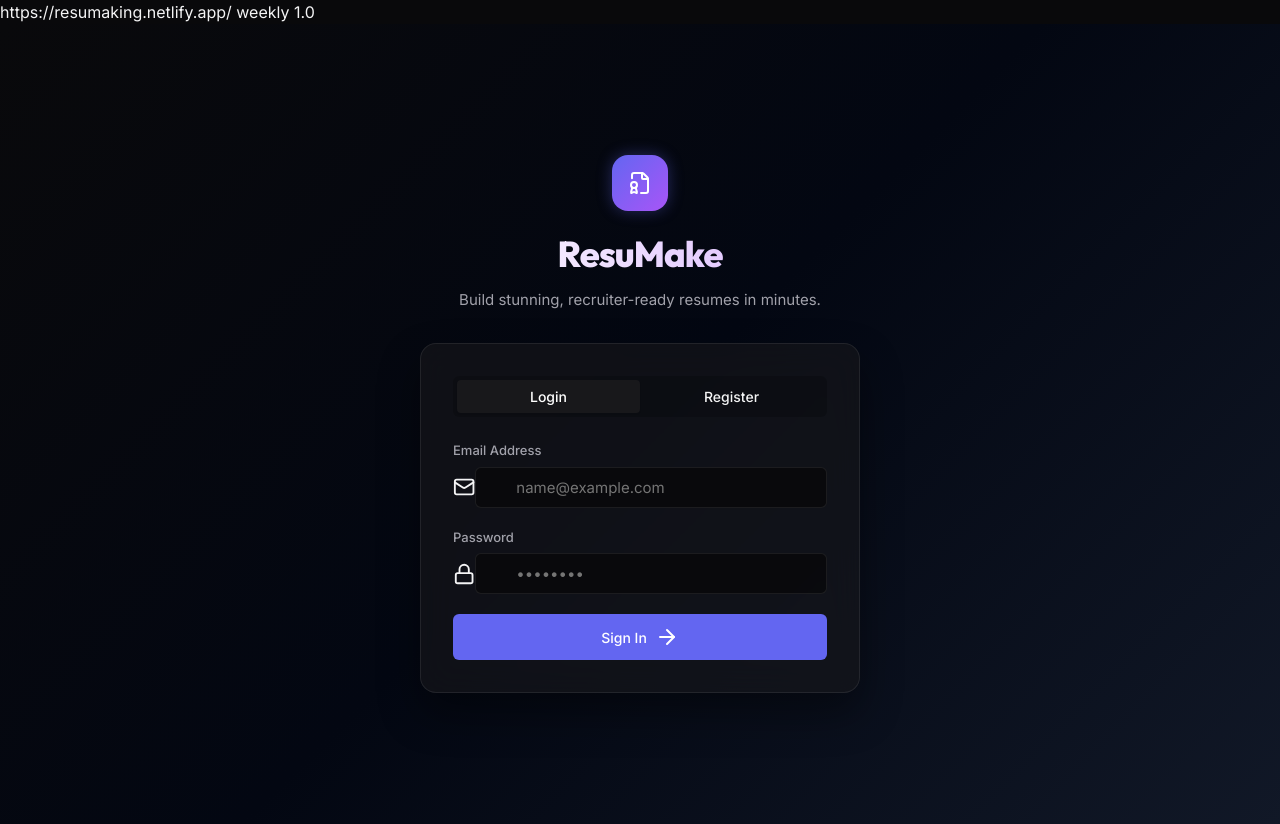
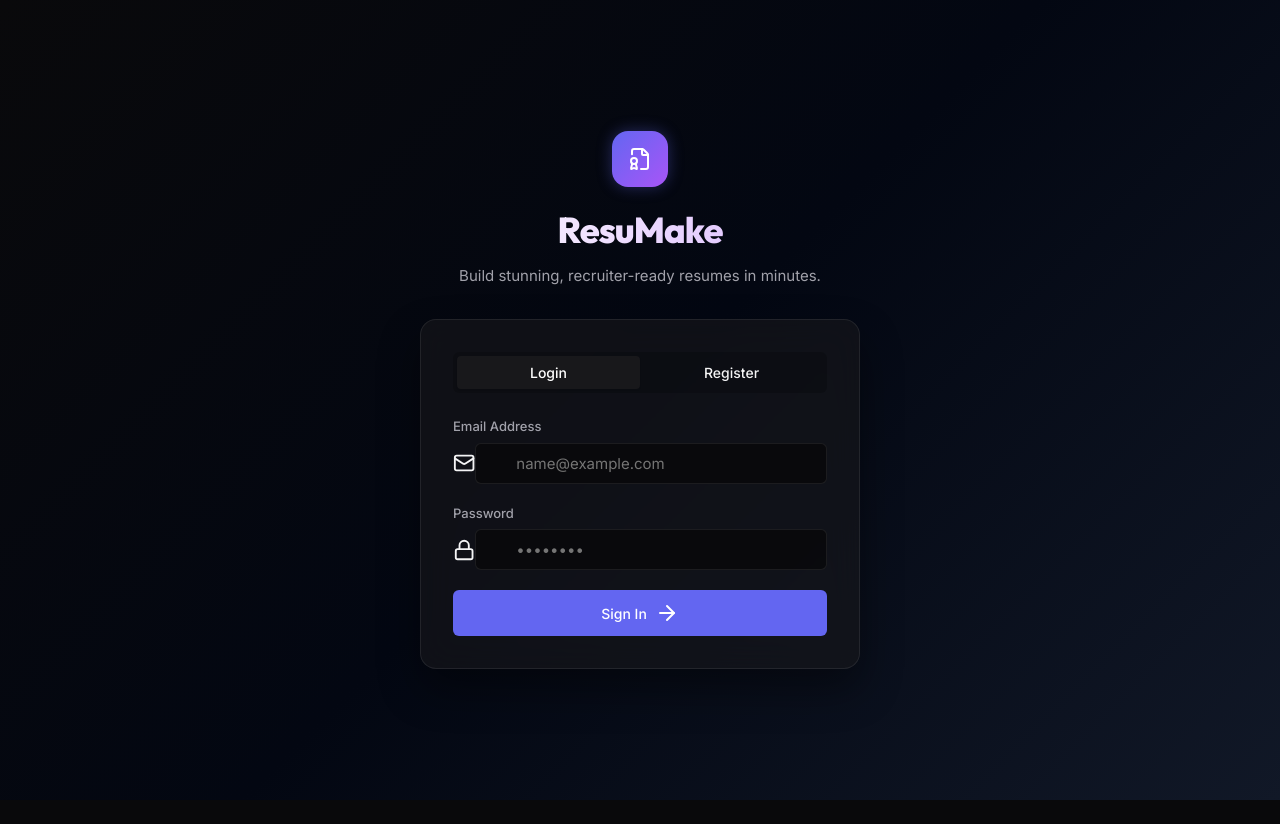
Before and after one commit to Anjan0404/resumake, a website built with Vite: page index.html in a window 1280 px wide. After the commit the page ends 800 px from the top, so only its background shows below. Built offline with nearby package versions, Linux system fonts and the light colour scheme; a web font is replaced by a local one.

Commit message:
Clean up index.html by removing sitemap
Removed XML declaration and sitemap structure.

```diff
--- a/index.html
+++ b/index.html
@@ -2,14 +2,6 @@
 <html lang="en">
 <head>
     <meta charset="UTF-8">
-    <?xml version="1.0" encoding="UTF-8"?>
-<urlset xmlns="http://www.sitemaps.org/schemas/sitemap/0.9">
-  <url>
-    <loc>https://resumaking.netlify.app/</loc>
-    <changefreq>weekly</changefreq>
-    <priority>1.0</priority>
-  </url>
-</urlset>
     <meta name="google-site-verification" content="hjXAusutgpqPnzGvJahNSf7LNe3bW-N1ThzcJN3GNV0" />
     <meta name="viewport" content="width=device-width, initial-scale=1.0">
     <title>ResuMake - Modern Resume Builder</title>
```
